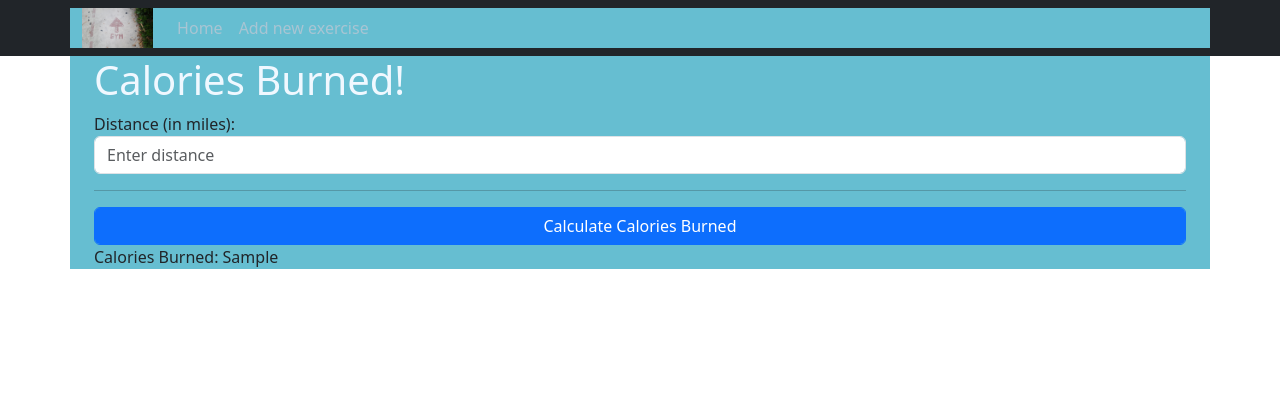
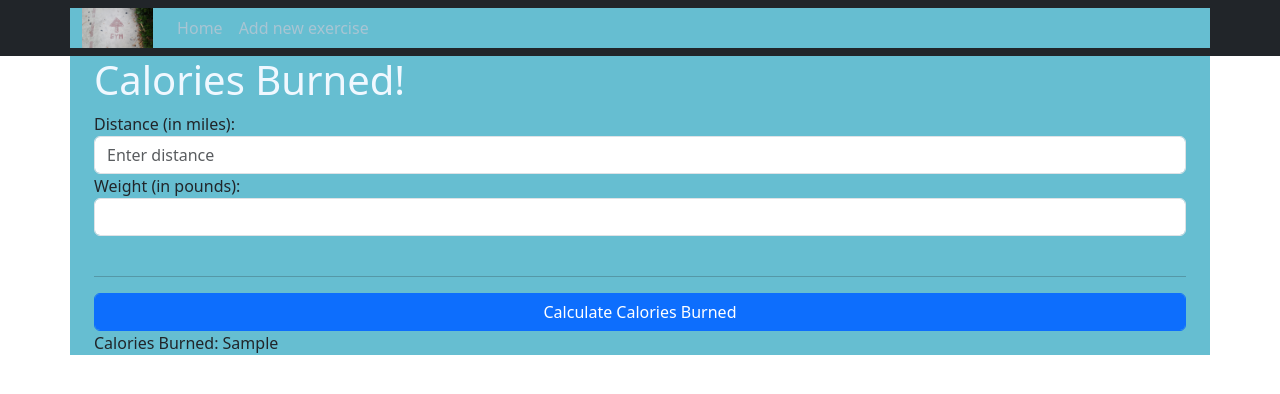
Before and after one commit to deryayazici/FitnessApp, a Flask app: template templates/running.html in a window 1280 px wide. Shown: the top 394 px of the page. Run offline with Flask 3, Linux system fonts and the light colour scheme; the template is opened without the code that fills it: most values are stand-ins (such as "Sample title", 1, 10 or a date in 2020); some libraries are stand-ins or nearby versions.

Commit message:
calories calculated on running distance

```diff
--- a/templates/running.html
+++ b/templates/running.html
@@ -7,13 +7,15 @@
     <h1>Calories Burned!</h1>
     <form method="POST" action="{{ url_for('running') }}">
         <div class="form-group">
-        <label for="distance">Distance (in miles):</label>
-        <input class="form-control"type="number" name="distance" step="0.01" placeholder="Enter distance" required><div class="collapse navbar-collapse" id="navbarResponsive">
-        <label for="weight">Weight (in pounds):</label>
-        <input type="text" id="weight" name="weight"><br><br>
+          <label for="distance">Distance (in miles):</label>
+          <input class="form-control"type="number" name="distance" step="0.01" placeholder="Enter distance" required>
+        </div>
+        <div class="form-group">
+          <label for="weight">Weight (in pounds):</label>
+          <input class="form-control" type="text" id="weight" name="weight"><br>
         </div>
         <hr>
-        <input class="btn btn-primary form-control"type="submit" value="Calculate Calories Burned">
+        <input class="btn btn-primary form-control" type="submit" value="Calculate Calories Burned">
     </form>
   {% if calories_burned is not none %}
   <div id="result">
```
